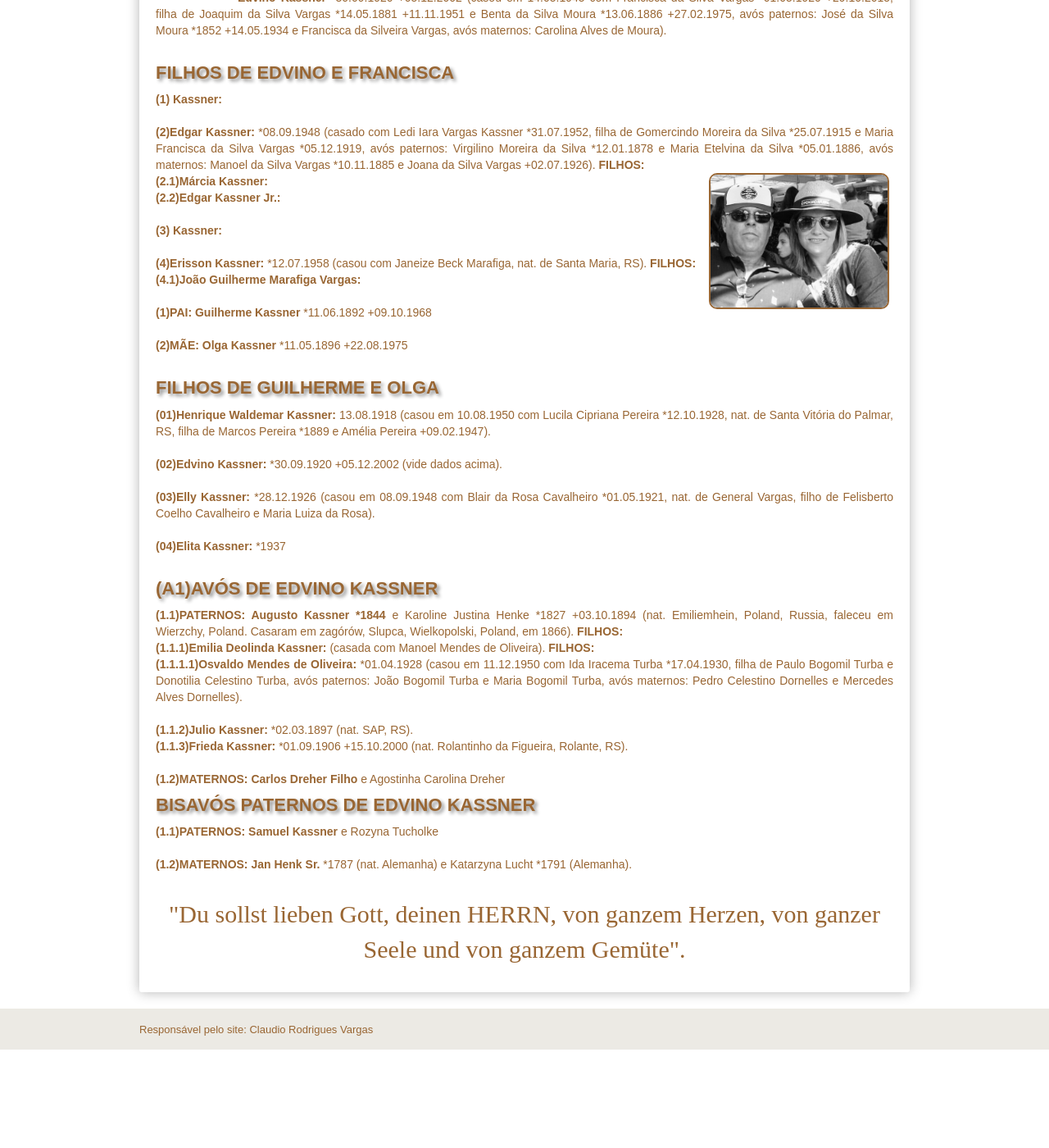
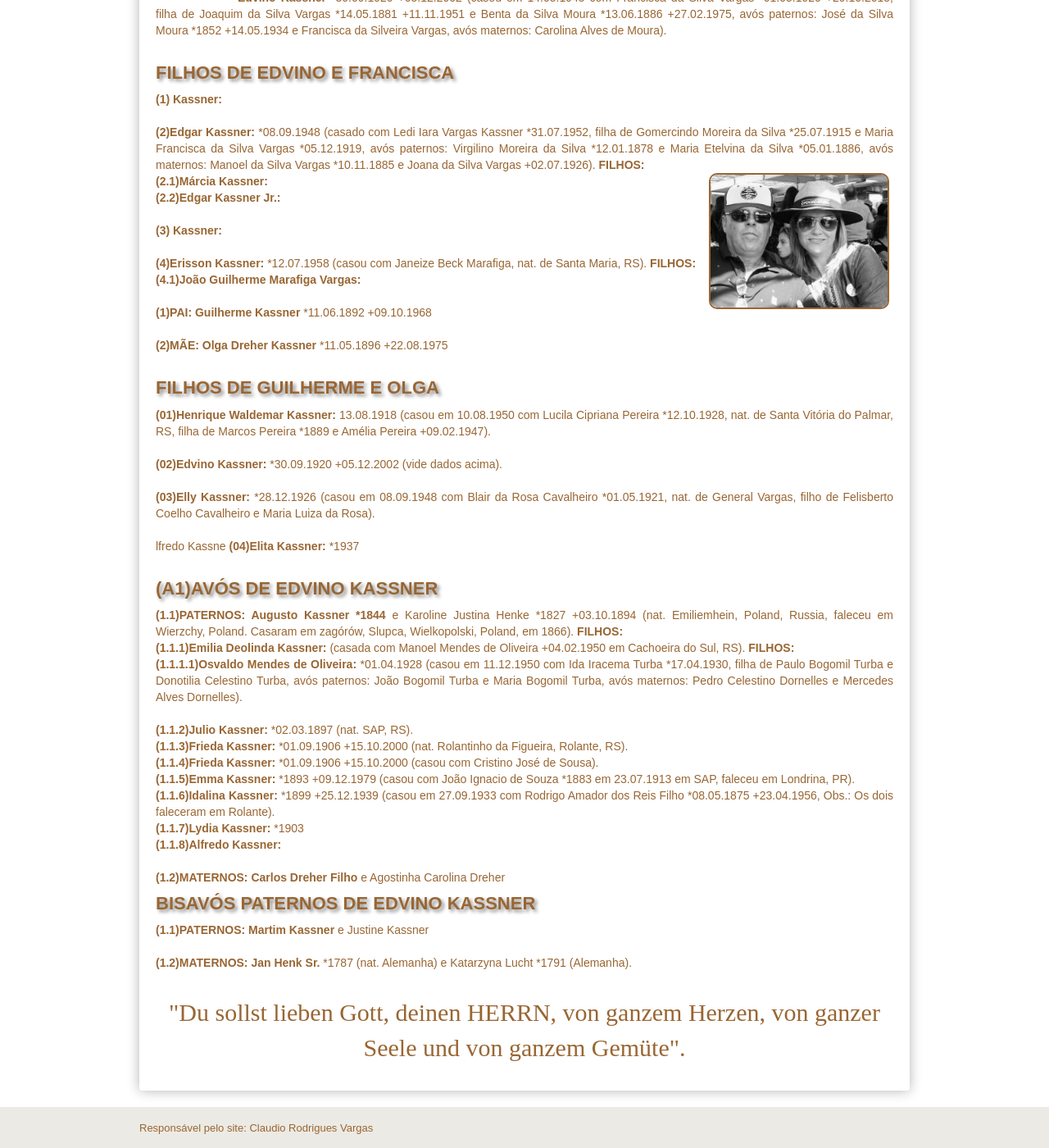
Before and after one commit to claudiovargas1955/claudiovargas1955.github.io, a Jekyll site: the page built from _pages/familia-kassner.html, in a window 1280 px wide and 1400 px high, scrolled down 1057 px. Shown: the whole window at 82% size. Built offline with Jekyll 4.4.1, drawn with Linux system fonts in a browser that asks for light colours; some web fonts are replaced; before the commit the page ends 2337 px from its top, so only the background shows below that.

Commit message:
Update familia-kassner.html

```diff
--- a/_pages/familia-kassner.html
+++ b/_pages/familia-kassner.html
@@ -145,7 +145,7 @@ src="/images/preto3.jpg" title="Erisson e Janeize";/>
 
 <b>(1)PAI: Guilherme Kassner </b>*11.06.1892 +09.10.1968<br><br>
 
-<b>(2)MÃE: Olga Kassner </b>*11.05.1896 +22.08.1975<br><br>
+<b>(2)MÃE: Olga Dreher Kassner </b>*11.05.1896 +22.08.1975<br><br>
 
 <h4>FILHOS DE GUILHERME E OLGA</h4>
 <p><b>(01)Henrique Waldemar Kassner: </b>13.08.1918 (casou em 10.08.1950 com Lucila Cipriana Pereira *12.10.1928, nat. de Santa Vitória
@@ -155,23 +155,28 @@ do Palmar, RS, filha de Marcos Pereira *1889 e Amélia Pereira +09.02.1947).<br>
 
 <b>(03)Elly Kassner: </b>*28.12.1926 (casou em 08.09.1948 com Blair da Rosa Cavalheiro *01.05.1921, nat. de General Vargas, filho de
 Felisberto Coelho Cavalheiro e Maria Luiza da Rosa).<br><br>
-
+  lfredo Kassne
 <b>(04)Elita Kassner: </b>*1937<br><br>
 
 <h4>(A1)AVÓS DE EDVINO KASSNER</h4>
 <p><b>(1.1)PATERNOS: Augusto Kassner *1844</b> e Karoline Justina Henke *1827 +03.10.1894 (nat. Emiliemhein, Poland, Russia, faleceu em
 Wierzchy, Poland. Casaram em zagórów, Slupca, Wielkopolski, Poland, em 1866). <b>FILHOS: </b><br>
-  <b>(1.1.1)Emilia Deolinda Kassner: </b>(casada com Manoel Mendes de Oliveira). <b>FILHOS: </b><br>
+  <b>(1.1.1)Emilia Deolinda Kassner: </b>(casada com Manoel Mendes de Oliveira +04.02.1950 em Cachoeira do Sul, RS). <b>FILHOS: </b><br>
         <b>(1.1.1.1)Osvaldo Mendes de Oliveira: </b>*01.04.1928 (casou em 11.12.1950 com Ida Iracema Turba *17.04.1930, filha de Paulo Bogomil Turba e Donotilia
         Celestino Turba, avós paternos: João Bogomil Turba e Maria Bogomil Turba, avós maternos: Pedro Celestino Dornelles e Mercedes Alves Dornelles). <br><br>
   <b>(1.1.2)Julio Kassner: </b>*02.03.1897 (nat. SAP, RS).<br>
-  <b>(1.1.3)Frieda Kassner: </b>*01.09.1906 +15.10.2000 (nat. Rolantinho da Figueira, Rolante, RS).<br><br>
-
+  <b>(1.1.3)Frieda Kassner: </b>*01.09.1906 +15.10.2000 (nat. Rolantinho da Figueira, Rolante, RS).<br>
+  <b>(1.1.4)Frieda Kassner: </b>*01.09.1906 +15.10.2000 (casou com Cristino José de Sousa). <br>
+  <b>(1.1.5)Emma Kassner: </b>*1893 +09.12.1979 (casou com João Ignacio de Souza *1883 em 23.07.1913 em SAP, faleceu em Londrina, PR). <br>
+  <b>(1.1.6)Idalina Kassner: </b>*1899 +25.12.1939 (casou em 27.09.1933 com Rodrigo Amador dos Reis Filho *08.05.1875 +23.04.1956,
+  Obs.: Os dois faleceram em Rolante). <br>
+  <b>(1.1.7)Lydia Kassner: </b>*1903 <br>
+  <b>(1.1.8)Alfredo Kassner: </b><br><br>
 
 <b>(1.2)MATERNOS: Carlos Dreher Filho </b>e Agostinha Carolina Dreher <br>
 
 <h4>BISAVÓS PATERNOS DE EDVINO KASSNER</h4>
-<p><b>(1.1)PATERNOS: Samuel Kassner </b>e Rozyna Tucholke <br><br>
+<p><b>(1.1)PATERNOS: Martim Kassner </b>e Justine Kassner <br><br>
 
 <b>(1.2)MATERNOS: Jan Henk Sr. </b>*1787 (nat. Alemanha) e Katarzyna Lucht *1791 (Alemanha).<br><br>
 
```
